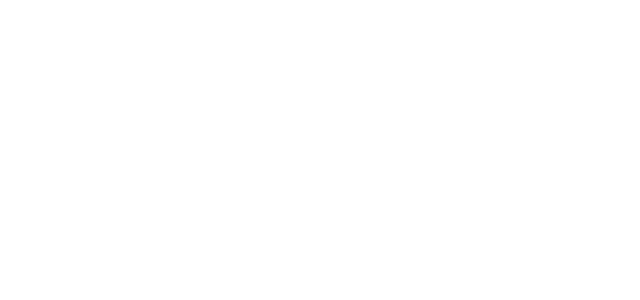
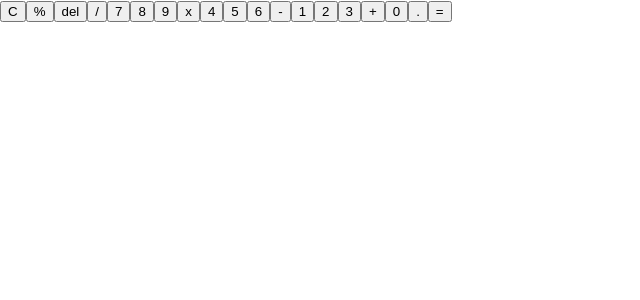
Before and after one commit to InverMN/react-calculator, a React (Create React App) app: page / in a window 1280 px wide. Shown: the top 300 px of the page, without its empty margins (0-640 px from the left). Built offline with nearby package versions, Linux system fonts and the light colour scheme.

Commit message:
Add not working Keyboard component

```diff
--- a/src/App.js
+++ b/src/App.js
@@ -1,5 +1,6 @@
 import React, { Component } from 'react';
 import Screen from './Screen'
+import Keyboard from './Keyboard'
 
 class App extends Component {
 	constructor(props) {
@@ -16,7 +17,7 @@
 				<Screen
 					expression={this.state.expression}
 				/>
-				{/* <Keyboard /> */}
+				<Keyboard />
 			</div>
 		)
 	}
--- /dev/null
+++ b/src/Keyboard.js
@@ -0,0 +1,31 @@
+import React, { Component } from 'react'
+
+class Keyboard extends Component {
+	render() {
+		return (
+			<div className="Keyboard">
+				<button onClick={this.props.clear}>C</button>
+				<button onClick={this.props.clear}>%</button>
+				<button onClick={this.props.clear}>del</button>
+				<button onClick={this.props.clear}>/</button>
+				<button onClick={this.props.clear}>7</button>
+				<button onClick={this.props.clear}>8</button>
+				<button onClick={this.props.clear}>9</button>
+				<button onClick={this.props.clear}>x</button>
+				<button onClick={this.props.clear}>4</button>
+				<button onClick={this.props.clear}>5</button>
+				<button onClick={this.props.clear}>6</button>
+				<button onClick={this.props.clear}>-</button>
+				<button onClick={this.props.clear}>1</button>
+				<button onClick={this.props.clear}>2</button>
+				<button onClick={this.props.clear}>3</button>
+				<button onClick={this.props.clear}>+</button>
+				<button onClick={this.props.clear}>0</button>
+				<button onClick={this.props.clear}>.</button>
+				<button onClick={this.props.clear}>=</button>
+			</div>
+		)
+	}
+}
+
+export default Keyboard
```
